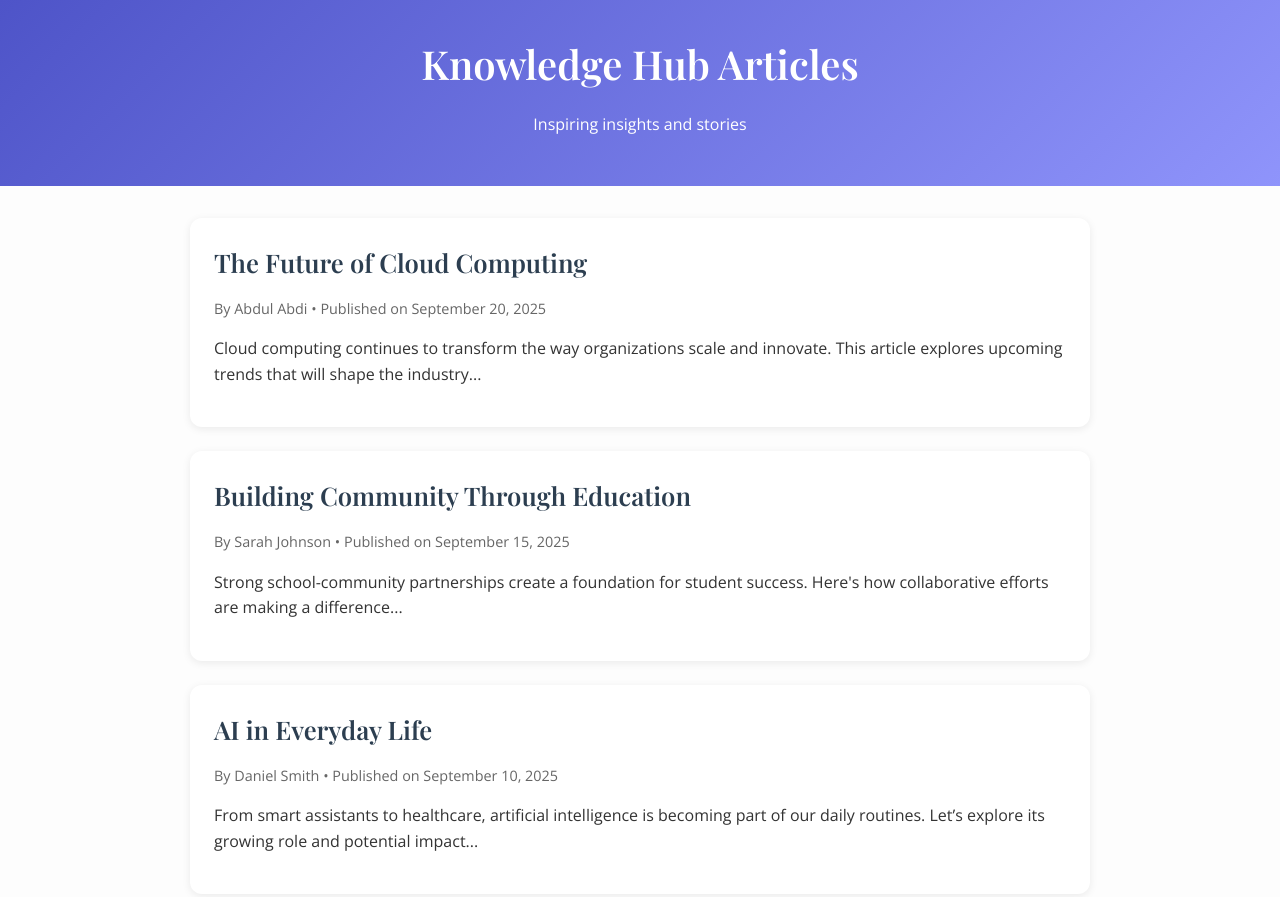
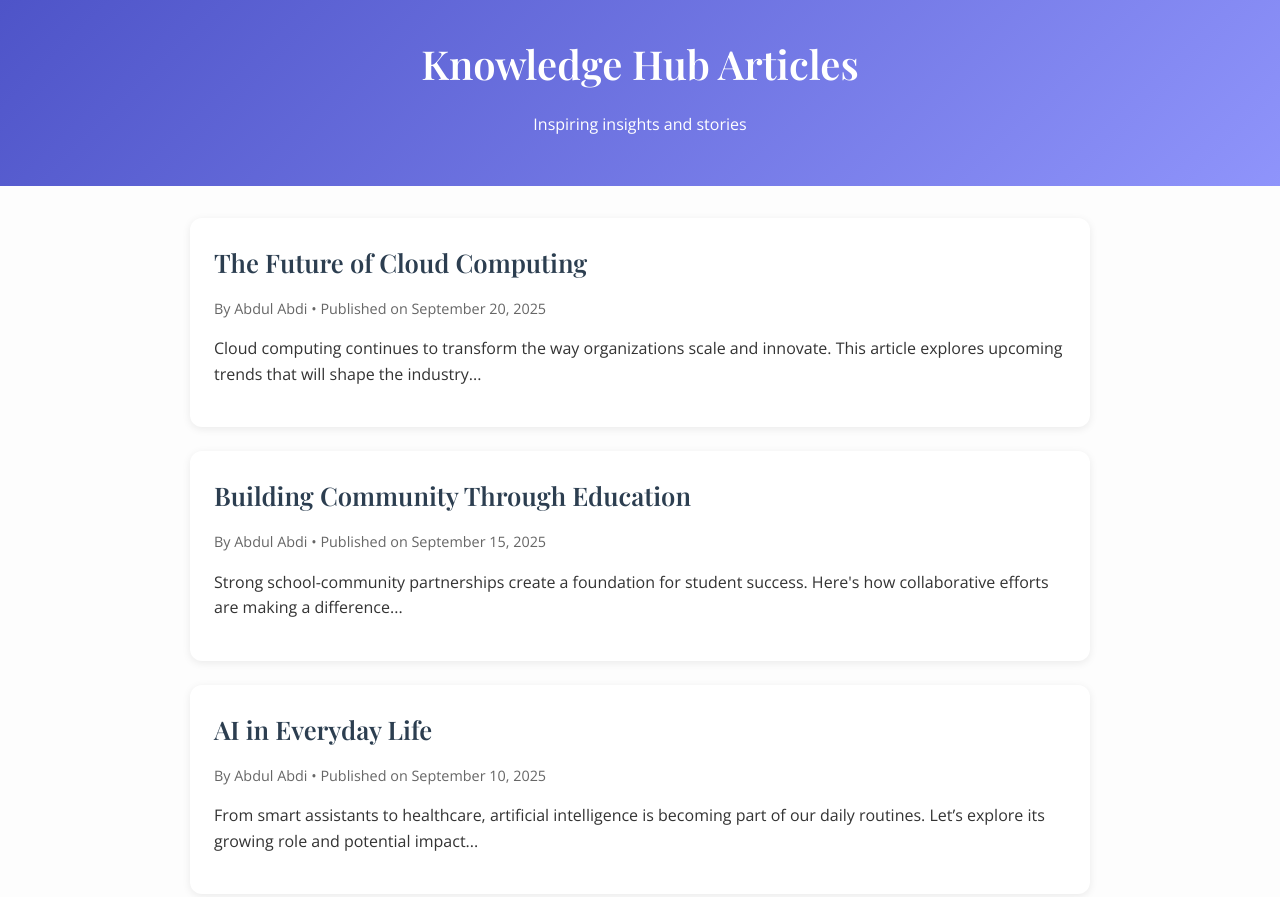
Before and after one commit to AbdulAbdi10/Today, a plain HTML site: page index.html in a window 1280 px wide. Shown: the top 897 px of the page. Drawn offline with nearby package versions, Linux system fonts and the light colour scheme.

Commit message:
Update index.html
Updated the authors

```diff
--- a/index.html
+++ b/index.html
@@ -95,13 +95,13 @@
 
     <div class="article-card">
       <h2 class="article-title">Building Community Through Education</h2>
-      <p class="article-meta">By Sarah Johnson • Published on September 15, 2025</p>
+      <p class="article-meta">By Abdul Abdi • Published on September 15, 2025</p>
       <p>Strong school-community partnerships create a foundation for student success. Here's how collaborative efforts are making a difference...</p>
     </div>
 
     <div class="article-card">
       <h2 class="article-title">AI in Everyday Life</h2>
-      <p class="article-meta">By Daniel Smith • Published on September 10, 2025</p>
+      <p class="article-meta">By Abdul Abdi • Published on September 10, 2025</p>
       <p>From smart assistants to healthcare, artificial intelligence is becoming part of our daily routines. Let’s explore its growing role and potential impact...</p>
     </div>
   </main>
```
